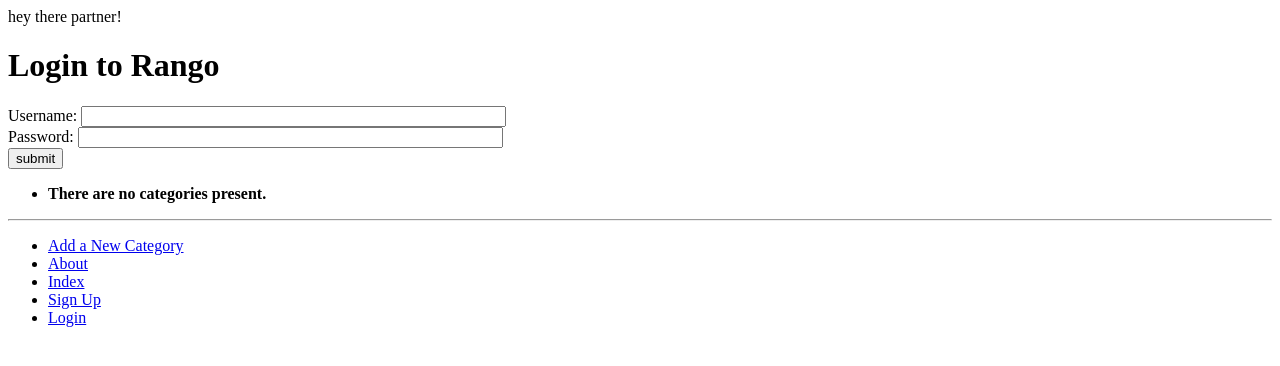
After one commit to Techinek/rango, a Django app: page /rango/login/ in a window 1280 px wide. The commit adds this page. Shown: the top 366 px of the page. Run offline with Django 4.2, Linux system fonts and the light colour scheme; data that the repository does not hold is empty.

Commit message:
Add login view and template

```diff
--- a/rango/urls.py
+++ b/rango/urls.py
@@ -1,7 +1,7 @@
 from django.urls import path
 
 from .views import (about, index, show_category,
-                    add_page, add_category, register)
+                    add_page, add_category, register, user_login)
 
 app_name = 'rango'
 
@@ -13,6 +13,6 @@
     path('category/<slug:category_name_slug>/add-page/', add_page,
          name='add_page'),
     path('add-category/', add_category, name='add_category'),
-    path('register/', register, name='register')
-
+    path('register/', register, name='register'),
+    path('login/', user_login, name='login')
 ]
--- a/rango/views.py
+++ b/rango/views.py
@@ -1,3 +1,5 @@
+from django.contrib.auth import authenticate, login
+from django.http import HttpResponse
 from django.shortcuts import get_object_or_404, redirect, render, reverse
 
 from .models import Category, Page
@@ -33,6 +35,25 @@
                            'profile_form': profile_form,
                            'registered': registered}
                   )
+
+
+def user_login(request):
+    if request.method == 'POST':
+        username = request.POST.get('username')
+        password = request.POST.get('password')
+        user = authenticate(username=username, password=password)
+
+        if user:
+            if user.is_active:
+                login(request, user)
+                return redirect(reverse('rango:index'))
+            else:
+                return HttpResponse('Your Rango account is disabled')
+        else:
+            print(f'Invalid login details: {username}, {password}')
+            return HttpResponse('Invalid login details supplied')
+    else:
+        return render(request, 'rango/login.html')
 
 
 def index(request):
--- a/templates/rango/base.html
+++ b/templates/rango/base.html
@@ -11,6 +11,11 @@
     </title>
 </head>
 <body>
+{% if user.is_authenticated %}
+    howdy {{ user.username }}!
+{% else %}
+    hey there partner!
+{% endif %}
 <div>
     {% block body_block %}
         This is body_block's default content.
@@ -28,6 +33,7 @@
         <li><a href="{% url 'rango:about' %}">About</a></li>
         <li><a href="{% url 'rango:index' %}">Index</a></li>
         <li><a href="{% url 'rango:register' %}">Sign Up</a></li>
+        <li><a href="{% url 'rango:login' %}">Login</a></li>
     </ul>
 </div>
 </body>
--- /dev/null
+++ b/templates/rango/login.html
@@ -0,0 +1,16 @@
+{% extends 'rango/base.html' %}
+{% load static %}
+{% block title_block %}
+    Login
+{% endblock %}
+{% block body_block %}
+    <h1>Login to Rango</h1>
+    <form id="login_form" method="post" action="{% url 'rango:login' %}">
+        {% csrf_token %}
+        Username: <input type="text" name="username" value="" size="50"/>
+        <br/>
+        Password: <input type="password" name="password" value="" size="50"/>
+        <br/>
+        <input type="submit" value="submit"/>
+    </form>
+{% endblock %}
```
